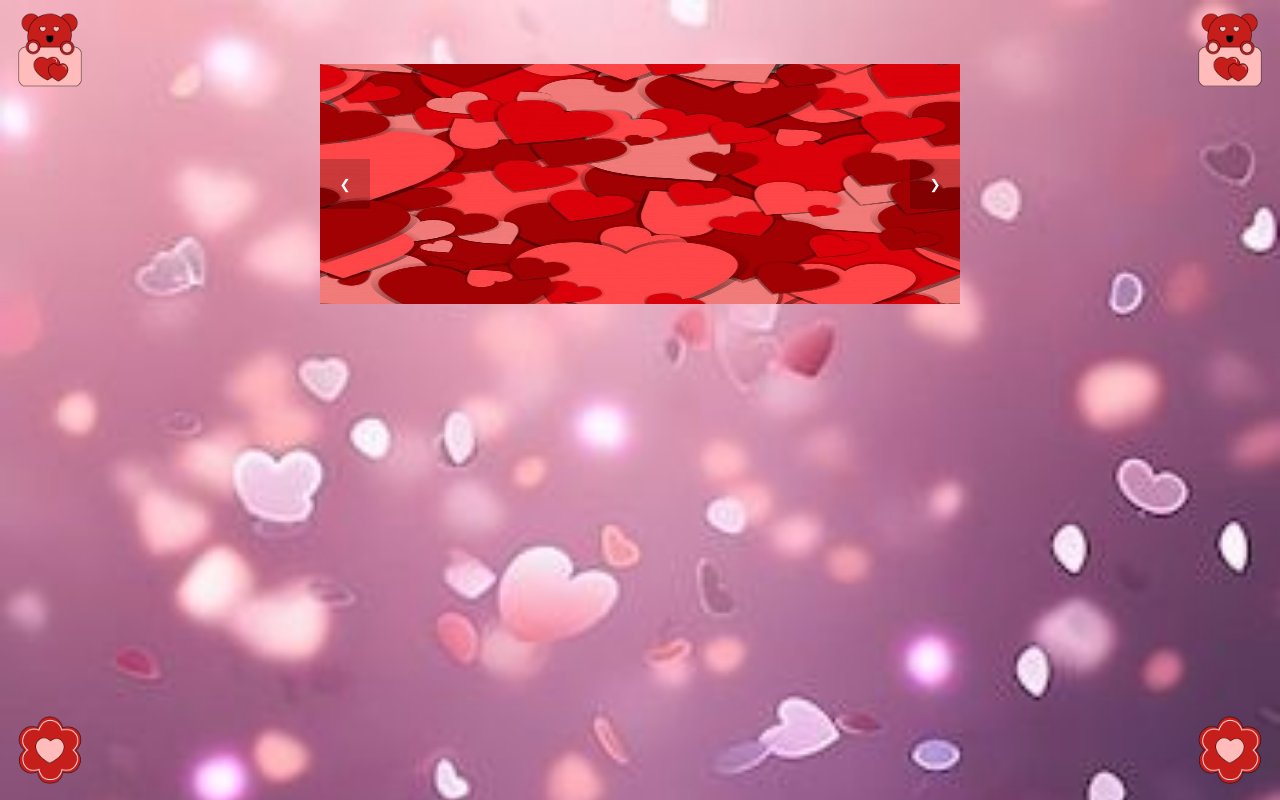
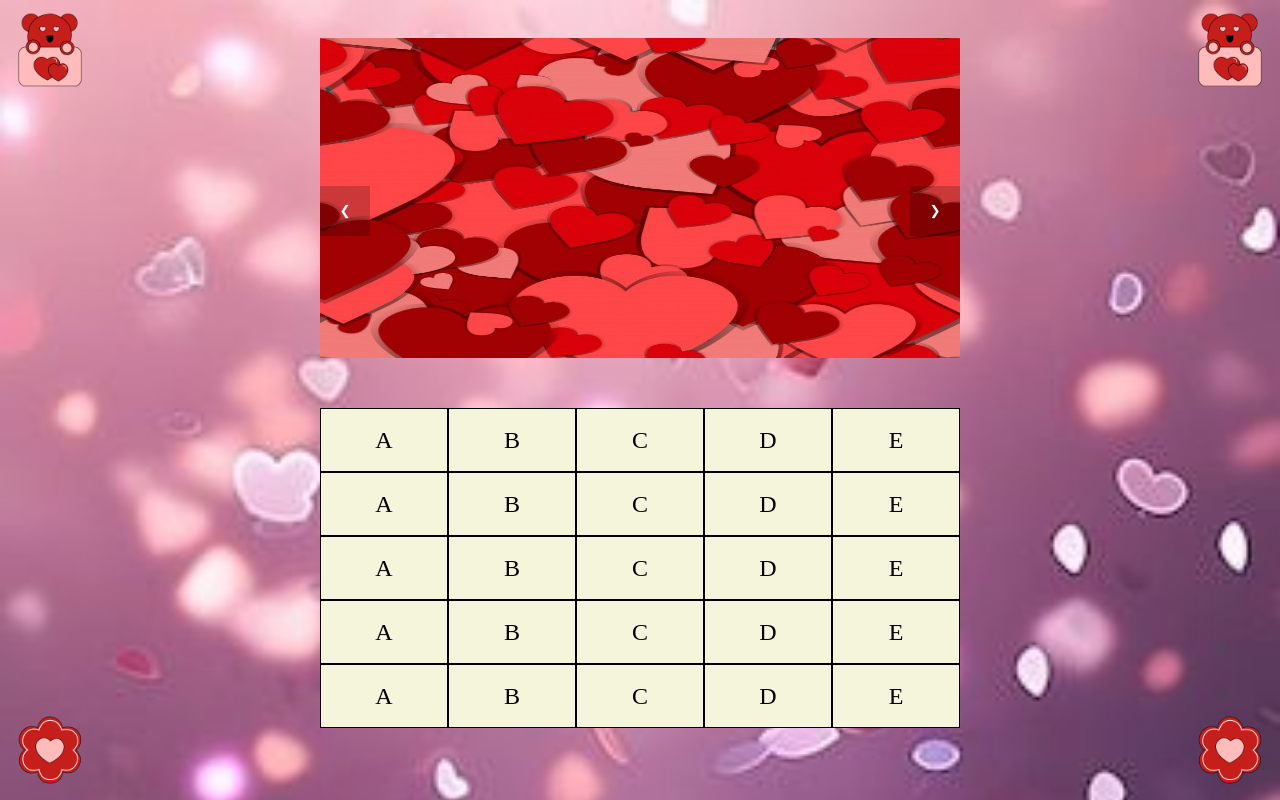
Before and after one commit to yuragix21/segundomes, a plain HTML site: page pages/page1.html in a window 1280 px wide. Drawn offline with Linux system fonts and the light colour scheme.

Commit message:
changues page 1 cuadro interactivo

```diff
--- a/pages/page1.css
+++ b/pages/page1.css
@@ -13,7 +13,7 @@ body {
 .carousel-container {
     width: 50%; /* Ajusta el ancho del contenedor del carrusel */
     position: relative;
-    margin-top: 5%; /* Ajusta el margen superior según sea necesario */
+    margin-top: 3%; /* Ajusta el margen superior según sea necesario */
 }
 
 .carousel {
@@ -24,19 +24,19 @@ body {
 
 .carousel img {
     width: 100%; /* Ajusta el ancho de las imágenes al 100% del contenedor */
-    height: 30vh;
+    height: 40vh;
 }
 
 .prev, .next {
     position: absolute;
-    top: 50%;
-    transform: translateY(-50%);
     width: 50px; /* Ajusta el ancho de los botones */
     height: 50px; /* Ajusta la altura de los botones */
     background-color: rgba(0, 0, 0, 0.2); /* Color de fondo de los botones */
     color: white;
     border: none;
     cursor: pointer;
+    top: 25%; /* Posiciona el centro vertical de los botones en el centro del contenedor .carousel */
+    transform: translateY(-50%); /* Ajusta la posición vertical para centrar */
 }
 
 .prev {
@@ -46,6 +46,33 @@ body {
 .next {
     right: 0;
 }
+
+
+
+
+/* Text */
+.text {
+    display: flex;
+    flex-wrap: wrap; /* Envuelve los elementos cuando no hay espacio */
+    justify-content: flex-start; /* Comienza en el extremo izquierdo */
+    align-content: flex-start; /* Comienza en el extremo superior */
+    width: 100%;
+    height: 40vh;
+    background-color: beige;
+    margin-top: 50px;
+}
+
+.box {
+    width: 20%; /* Cada cuadro ocupa el 20% del ancho */
+    height: 20%; /* Cada cuadro ocupa el 20% del alto */
+    border: 1px solid black;
+    box-sizing: border-box; /* Incluye el borde en el tamaño total */
+    display: flex;
+    justify-content: center; /* Centra horizontalmente el contenido */
+    align-items: center; /* Centra verticalmente el contenido */
+    font-size: 24px; /* Tamaño de fuente para el texto dentro del cuadro */
+}
+
 
 /* imagenes complementarias */
 .one{
--- a/pages/page1.html
+++ b/pages/page1.html
@@ -19,7 +19,35 @@
         </div>
         <button class="prev" onclick="plusSlides(-1)">&#10094;</button>
         <button class="next" onclick="plusSlides(1)">&#10095;</button>
+        <div class="text">
+            <div class="box">A</div>
+            <div class="box">B</div>
+            <div class="box">C</div>
+            <div class="box">D</div>
+            <div class="box">E</div>
+            <div class="box">A</div>
+            <div class="box">B</div>
+            <div class="box">C</div>
+            <div class="box">D</div>
+            <div class="box">E</div>
+            <div class="box">A</div>
+            <div class="box">B</div>
+            <div class="box">C</div>
+            <div class="box">D</div>
+            <div class="box">E</div>
+            <div class="box">A</div>
+            <div class="box">B</div>
+            <div class="box">C</div>
+            <div class="box">D</div>
+            <div class="box">E</div>
+            <div class="box">A</div>
+            <div class="box">B</div>
+            <div class="box">C</div>
+            <div class="box">D</div>
+            <div class="box">E</div>
+        </div>
     </div>
+
     <script>
         let slideIndex = 1;
         showSlides(slideIndex);
```
